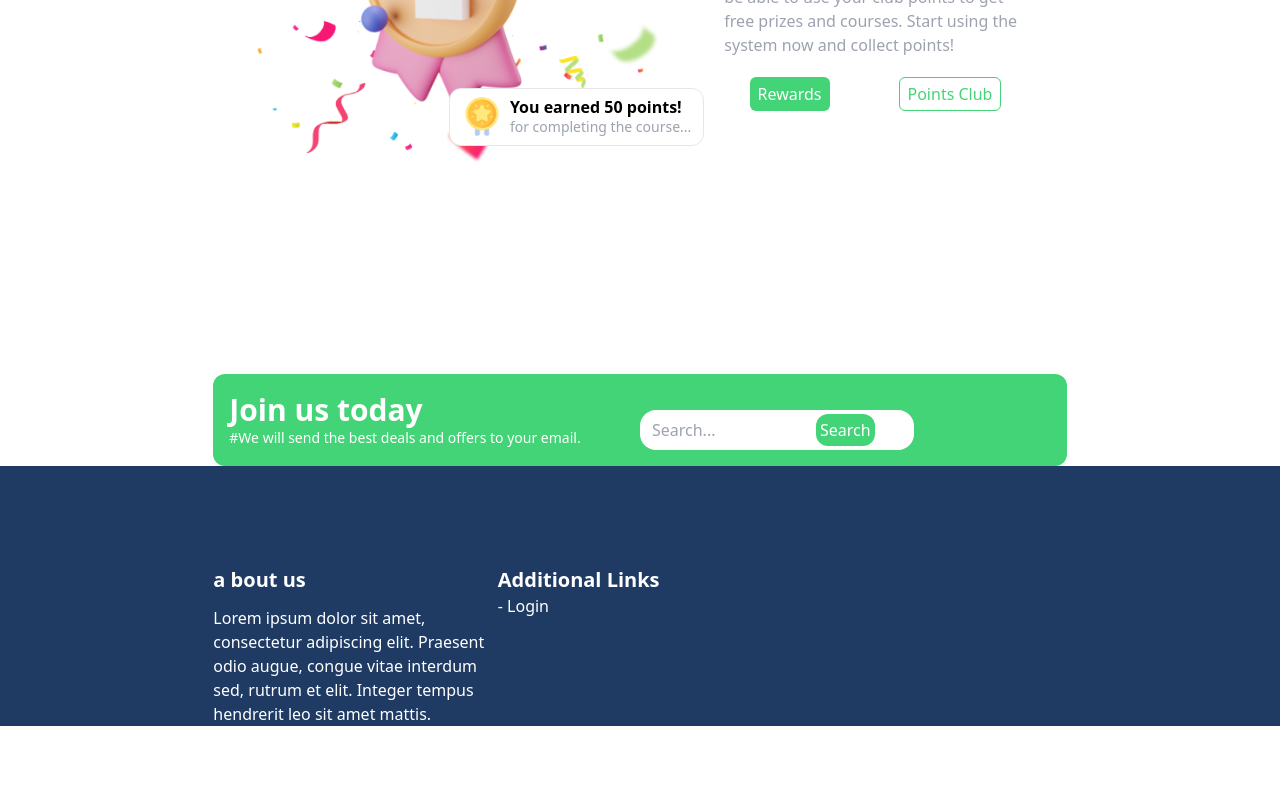
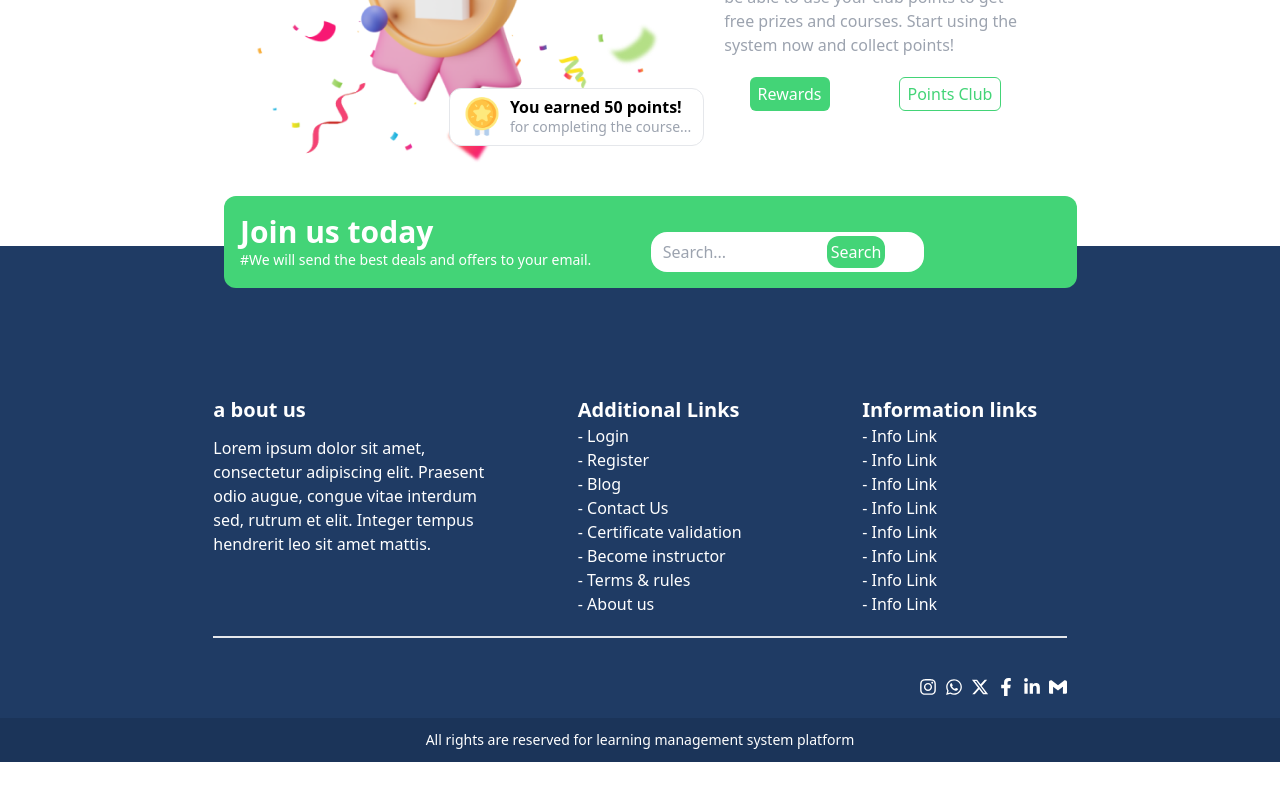
Before and after one commit to ali-sheikhali/learning-practice, a React (Create React App) app: page / in a window 1280 px wide. Shown: the part 5088-5888 px from the top of the page. After the commit the page ends 5850 px from the top, so only its background shows below. Built offline with nearby package versions, Linux system fonts and the light colour scheme.

Commit message:
add footer file

```diff
--- a/src/components/Footer.js
+++ b/src/components/Footer.js
@@ -1,11 +1,18 @@
 import React from "react";
 import { Link } from "react-router-dom";
+import { FaInstagram } from "react-icons/fa";
+import { FaWhatsapp } from "react-icons/fa";
+import { FaXTwitter } from "react-icons/fa6";
+import { FaFacebookF } from "react-icons/fa";
+import { FaLinkedinIn } from "react-icons/fa";
+import { SiGmail } from "react-icons/si";
+
 function Footer() {
   return (
-    <div className="my-52">
+    <div className="relative">
       {/* ------------------------------ Join us ------------------------------ */}
       <div
-        className="flex flex-col md:flex-row
+        className="flex flex-col md:flex-row absolute top-[-50px] left-20 md:left-56
        space-y-5 p-4 justify-around items-center w-8/12 mx-auto rounded-xl bg-[#43D477]"
       >
         <div className="md:w-6/12">
@@ -25,8 +32,13 @@ function Footer() {
           </button>
         </div>
       </div>
-      <div className="w-full bg-[#1F3B64] pt-[100px]  text-white">
-        <div className="grid grid-cols-1 md:grid-cols-3 justify-center w-8/12 mx-auto">
+      {/* ------------------------------ Footer ------------------------------ */}
+
+      <div className="w-full bg-[#1F3B64] pt-[150px]  text-white">
+        <div
+          className="grid grid-cols-1 space-y-5 md:space-y-0 md:space-x-20 md:grid-cols-3 justify-center w-8/12 mx-auto
+        border-b-2"
+        >
           <div className="space-y-3">
             <h2 className="font-bold text-xl">a bout us</h2>
             <p>
@@ -37,20 +49,77 @@ function Footer() {
           </div>
           <div>
             <h2 className="font-bold text-xl">Additional Links</h2>
-            <ul>
-                <Link to="./login" >- <span>Login</span> </Link>
-                <li></li>
-                <li></li>
-                <li></li>
-                <li></li>
-                <li></li>
-                <li></li>
-                <li></li>
+            <ul className="flex flex-col">
+              <Link to="./login">
+                - <span>Login</span>{" "}
+              </Link>
+              <Link to="./register">
+                - <span>Register</span>{" "}
+              </Link>
+              <Link to="./blog">
+                - <span>Blog</span>{" "}
+              </Link>
+              <Link to="./contact-us">
+                - <span>Contact Us</span>{" "}
+              </Link>
+              <Link to="./certificate-validation">
+                - <span>Certificate validation</span>{" "}
+              </Link>
+              <Link to="./become-instructor">
+                - <span>Become instructor</span>{" "}
+              </Link>
+              <Link to="./terms-rules">
+                - <span>Terms & rules</span>{" "}
+              </Link>
+              <Link to="./about-us">
+                - <span>About us</span>{" "}
+              </Link>
+            </ul>
+          </div>
+          <div className="pb-5">
+            <h2 className="font-bold text-xl">Information links</h2>
+            <ul className="flex flex-col">
+              <Link to="./#">
+                - <span>Info Link</span>{" "}
+              </Link>
+              <Link to="./#">
+                - <span>Info Link</span>{" "}
+              </Link>
+              <Link to="./#">
+                - <span>Info Link</span>{" "}
+              </Link>
+              <Link to="./#">
+                - <span>Info Link</span>{" "}
+              </Link>
+              <Link to="./#">
+                - <span>Info Link</span>{" "}
+              </Link>
+              <Link to="./#">
+                - <span>Info Link</span>{" "}
+              </Link>
+              <Link to="./#">
+                - <span>Info Link</span>{" "}
+              </Link>
+              <Link to="./#">
+                - <span>Info Link</span>{" "}
+              </Link>
             </ul>
           </div>
         </div>
-        <div>
-
+        <div className=" w-8/12 mx-auto py-10  text-lg relative">
+          <div className="absolute right-0 flex space-x-2">
+            <FaInstagram />
+            <FaWhatsapp />
+            <FaXTwitter />
+            <FaFacebookF />
+            <FaLinkedinIn />
+            <SiGmail />
+          </div>
+        </div>
+        <div className="w-full bg-[#1b3459] text-white">
+          <div className="w-8/12 mx-auto text-center py-3 text-sm">
+            All rights are reserved for learning management system platform
+          </div>
         </div>
       </div>
     </div>
```
